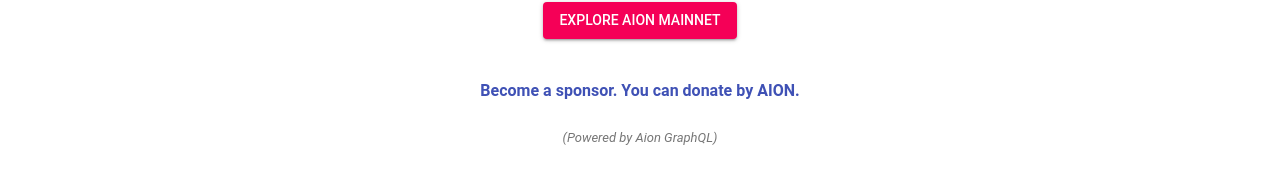
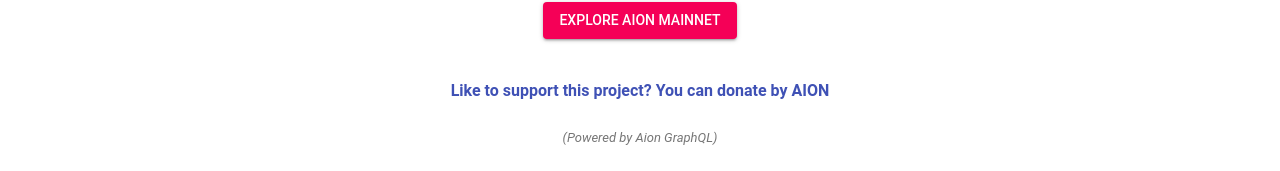
Before and after one commit to satran004/www-aion-graphql, a React (Create React App) app: page / in a window 1280 px wide. Shown: the part 1309-1480 px from the top of the page. Built offline with nearby package versions, Linux system fonts and the light colour scheme.

Commit message:
Donation text change

```diff
--- a/public/index.html
+++ b/public/index.html
@@ -17,8 +17,7 @@
     <meta name="description" content="A GraphQL server for AION Blockchain">
     <meta name="keywords" content="AION, GraphQL, AION GraphQL">
 
-    <link rel="manifest" href="%PUBLIC_URL%/manifest.json">
-    <link rel="shortcut icon" href="%PUBLIC_URL%/logo.png">
+    <link rel="shortcut icon" href="%PUBLIC_URL%/logo.png" type="image/png">
 
 
     <!-- Place this tag in your head or just before your close body tag. -->
--- a/src/components/layout/Layout.js
+++ b/src/components/layout/Layout.js
@@ -218,7 +218,7 @@
 
                         <Typography variant="subheading" align="center" color="primary" paragraph>
                             <br/>
-                            <b>Become a sponsor. You can donate by AION.</b>
+                            <b>Like to support this project? You can donate by AION</b>
                             <br/><br/>
                             <Typography color="textSecondary">
                             <div className={classes.donation}>
```
Also changed, not shown: public/manifest.json (deleted).
